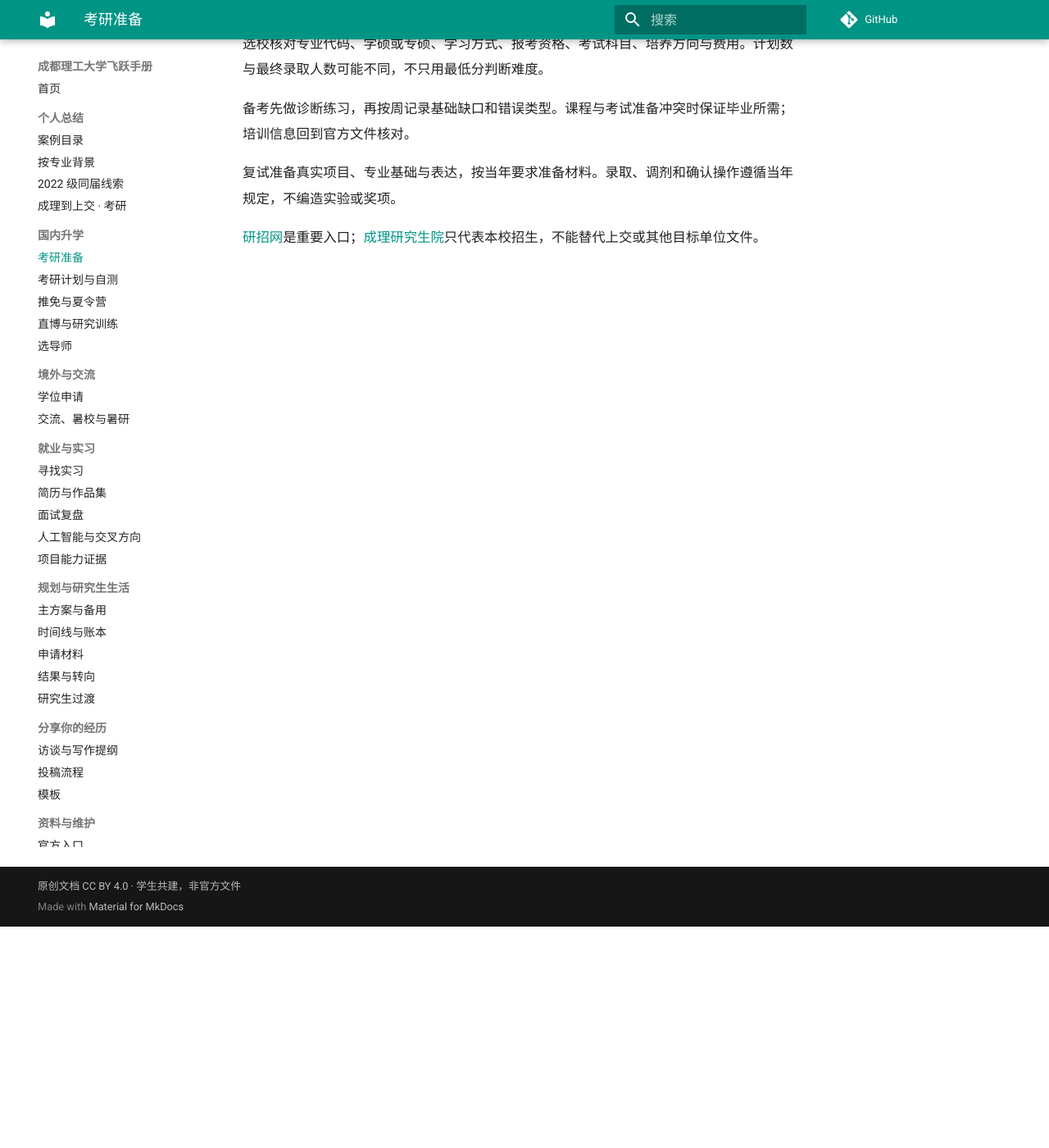
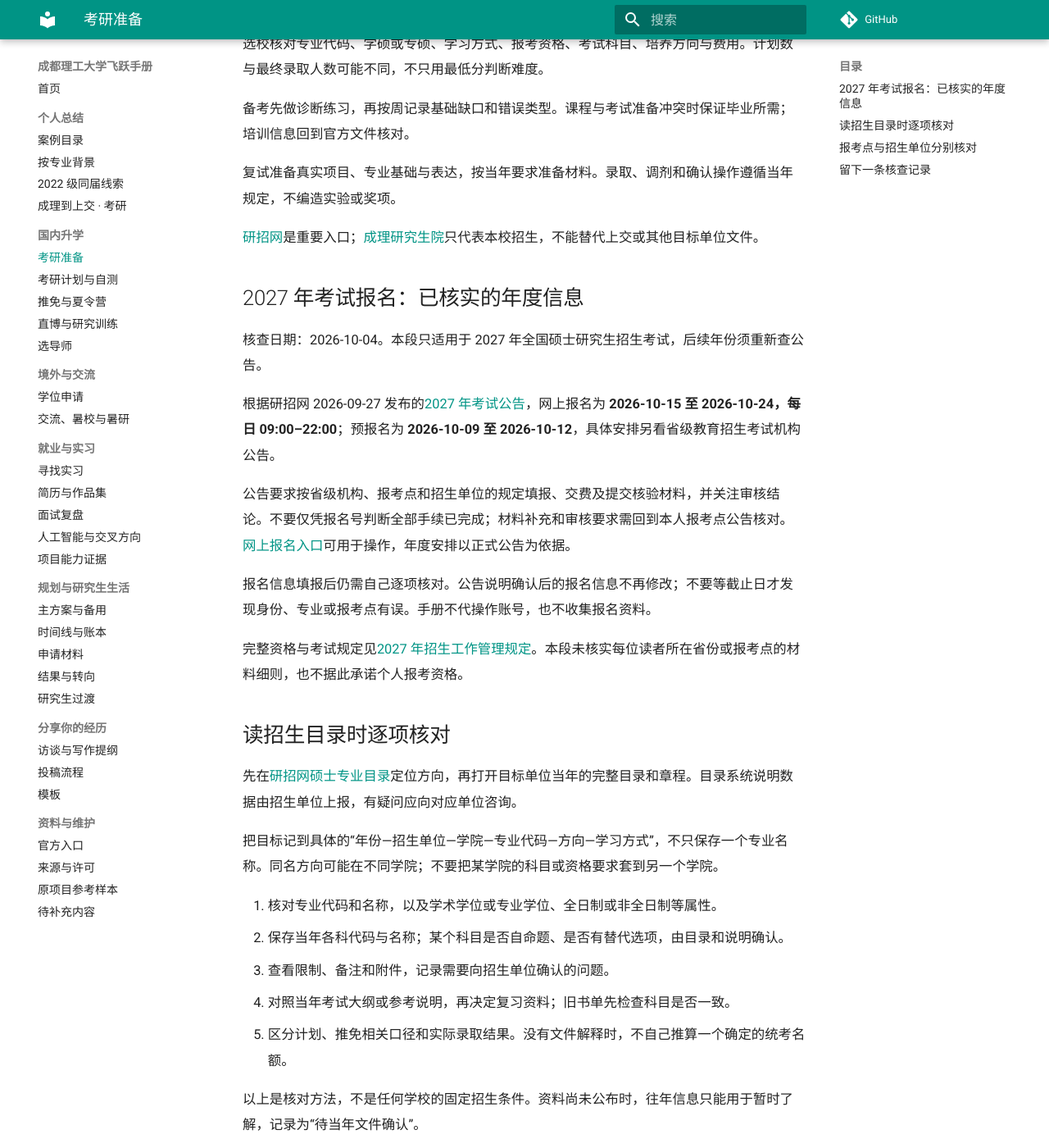
Before and after one commit to determine123/CDUT-Application, an MkDocs documentation site: the page built from docs/domestic/exam.md, in a window 1280 px wide and 1400 px high, scrolled down 270 px. Shown: the whole window at 82% size. Built offline with MkDocs 1.6.1 and Material for MkDocs 9.7.7, drawn with Linux system fonts in a browser that asks for light colours; comment, search, counter and statistics services are not loaded; some of the changed text lies outside the part shown.

Commit message:
docs: verify 2027 exam notices and explain admissions cross-checks

```diff
--- a/docs/domestic/exam.md
+++ b/docs/domestic/exam.md
@@ -11,3 +11,41 @@
 复试准备真实项目、专业基础与表达，按当年要求准备材料。录取、调剂和确认操作遵循当年规定，不编造实验或奖项。
 
 [研招网](https://yz.chsi.com.cn/)是重要入口；[成理研究生院](https://gra.cdut.edu.cn/)只代表本校招生，不能替代上交或其他目标单位文件。
+
+## 2027 年考试报名：已核实的年度信息
+
+核查日期：2026-10-04。本段只适用于 2027 年全国硕士研究生招生考试，后续年份须重新查公告。
+
+根据研招网 2026-09-27 发布的[2027 年考试公告](https://yz.chsi.com.cn/kyzx/other/202609/20260927/2293973606.html)，网上报名为 **2026-10-15 至 2026-10-24，每日 09:00–22:00**；预报名为 **2026-10-09 至 2026-10-12**，具体安排另看省级教育招生考试机构公告。
+
+公告要求按省级机构、报考点和招生单位的规定填报、交费及提交核验材料，并关注审核结论。不要仅凭报名号判断全部手续已完成；材料补充和审核要求需回到本人报考点公告核对。[网上报名入口](https://yz.chsi.com.cn/yzwb/)可用于操作，年度安排以正式公告为依据。
+
+报名信息填报后仍需自己逐项核对。公告说明确认后的报名信息不再修改；不要等截止日才发现身份、专业或报考点有误。手册不代操作账号，也不收集报名资料。
+
+完整资格与考试规定见[2027 年招生工作管理规定](https://yz.chsi.com.cn/kyzx/jybzc/202609/20260924/2293971511.html)。本段未核实每位读者所在省份或报考点的材料细则，也不据此承诺个人报考资格。
+
+## 读招生目录时逐项核对
+
+先在[研招网硕士专业目录](https://yz.chsi.com.cn/zsml/index.htm)定位方向，再打开目标单位当年的完整目录和章程。目录系统说明数据由招生单位上报，有疑问应向对应单位咨询。
+
+把目标记到具体的“年份—招生单位—学院—专业代码—方向—学习方式”，不只保存一个专业名称。同名方向可能在不同学院；不要把某学院的科目或资格要求套到另一个学院。
+
+1. 核对专业代码和名称，以及学术学位或专业学位、全日制或非全日制等属性。
+2. 保存当年各科代码与名称；某个科目是否自命题、是否有替代选项，由目录和说明确认。
+3. 查看限制、备注和附件，记录需要向招生单位确认的问题。
+4. 对照当年考试大纲或参考说明，再决定复习资料；旧书单先检查科目是否一致。
+5. 区分计划、推免相关口径和实际录取结果。没有文件解释时，不自己推算一个确定的统考名额。
+
+以上是核对方法，不是任何学校的固定招生条件。资料尚未公布时，往年信息只能用于暂时了解，记录为“待当年文件确认”。
+
+## 报考点与招生单位分别核对
+
+招生单位是希望进入的学校或机构，报考点负责相应报名核验与考试组织事项，二者不能混为一谈。目录里找到目标专业，并不等于已经确定自己可以选择哪个报考点。
+
+具体选择依据本人身份和所在地要求确认。转专业、调整毕业时间或学籍信息有变化时，先核对学信网记录与本人正式学籍情况；不能因为曾经降级就自行认定某种报名身份。
+
+## 留下一条核查记录
+
+为每份重要文件保存标题、发布单位、发布日期、适用招生年份、链接和自己查看的时间，并写清它回答了什么问题。不同年份或单位的材料冲突时，回到适用文件和官方咨询，不用培训截图投票决定。
+
+为未解决事项写具体问题，例如：“当年某学院某代码专业是否接受我的背景？目录备注中的条件适用哪一类考生？”提出问题时提供必要背景即可，不在公共 issue 上传证件、学号或完整报名表。
--- a/docs/resources/sources.md
+++ b/docs/resources/sources.md
@@ -20,3 +20,11 @@
 部分官网自动访问受限，检索结果只能帮助定位。专业目录和提前毕业申请表不能单独证明当前条件、门槛、名额和期限。成理研究生接收规则不能代替本科推免推荐规则。旧服务通知不作为当前密码、电话或开放时间依据。
 
 维护政策须记录标题、发布单位、发布日期、适用年级校区、链接和查看时间。无法确认标为待核实，新旧版本保留适用范围。
+
+## 2027 年考研来源补充（2026-10-04 核查）
+
+- [2027 年全国硕士研究生招生考试公告](https://yz.chsi.com.cn/kyzx/other/202609/20260927/2293973606.html)：研招网，网页日期 2026-09-27。用于核对本年度报名日期及填报、审核相关说明。
+- [2027 年全国硕士研究生招生工作管理规定](https://yz.chsi.com.cn/kyzx/jybzc/202609/20260924/2293971511.html)：教育部文件，研招网网页日期 2026-09-24，文件落款 2026-09-21。用于进一步查阅报考与招生规定，不将网页日期混为文件落款。
+- [硕士专业目录](https://yz.chsi.com.cn/zsml/index.htm)：已查看公开入口和数据来源说明；具体单位、专业和个人资格仍需对应当年目录核实。
+
+本次未登录任何读者的报名账号，未确认个人材料、报考点审核期限、考试地点或目标学院的科目。已核实内容与使用步骤见[考研章节](../domestic/exam.md)。
```
